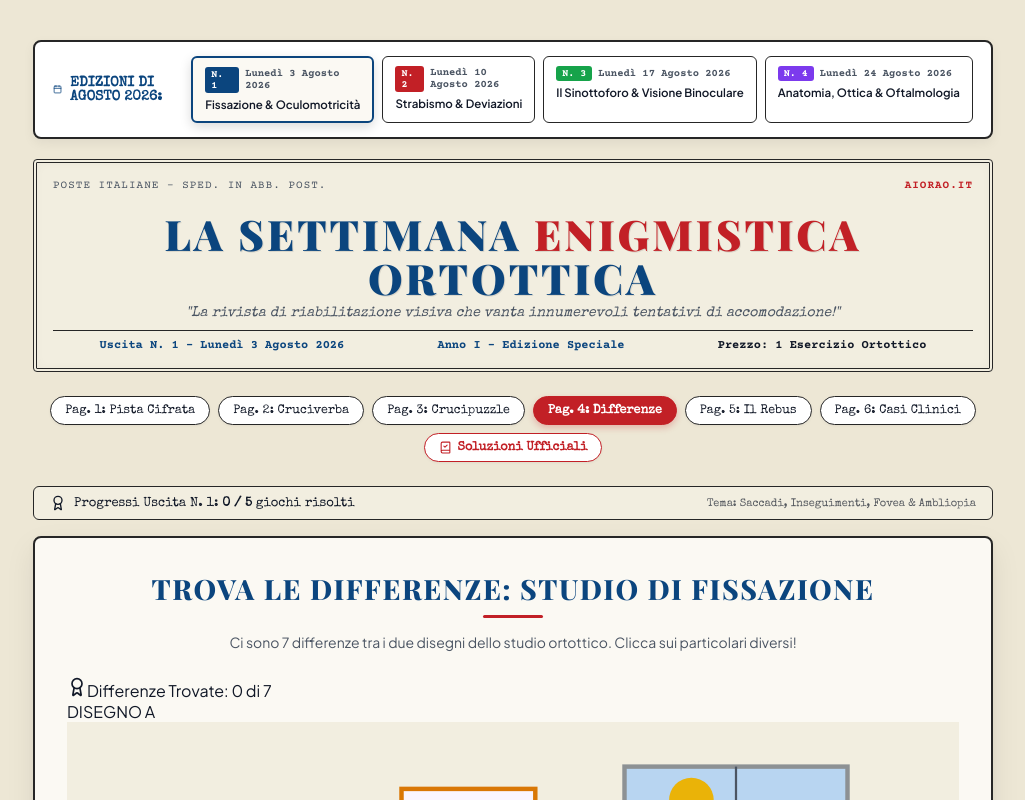
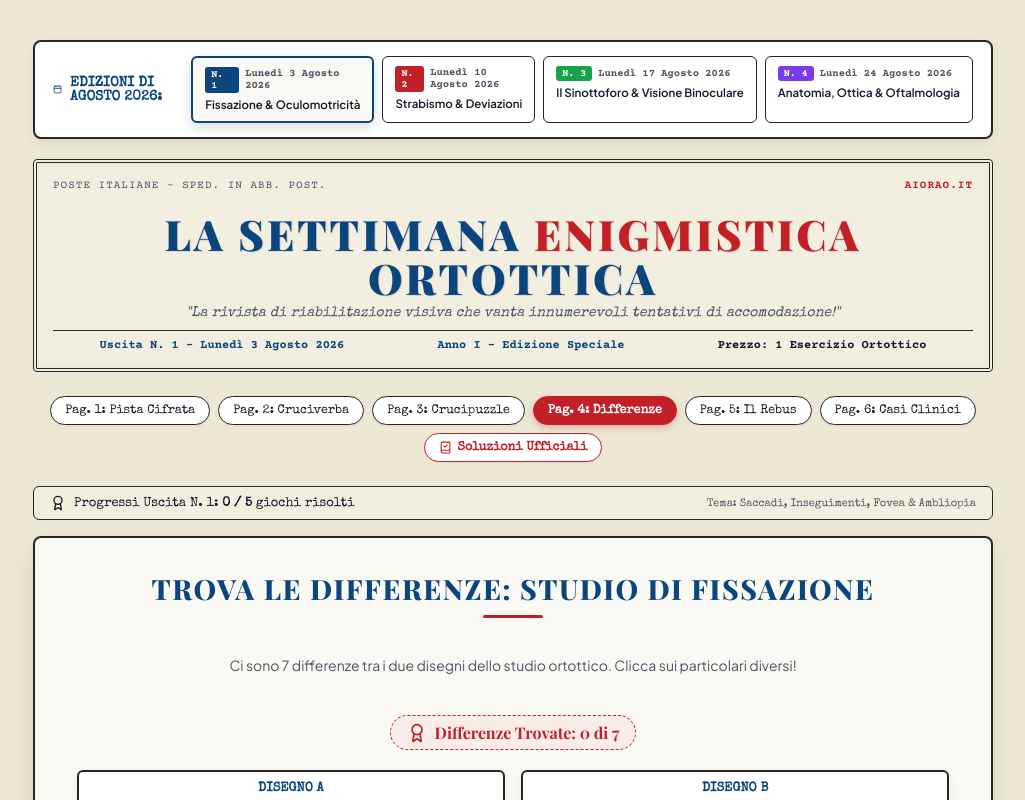
Before and after one commit to SFORNER293/Giornale-Ortottica, a React (Vite) app: page / in a window 1280 px wide. Both pictures are taken after a click on the button "Pag. 4: Differenze". Shown: the top 800 px of the page, without its empty margins (127-1152 px from the left). Built offline with nearby package versions, Linux system fonts and the light colour scheme; a web font is replaced by a local one.

Commit message:
fix: enforce horizontal side-by-side flex row display for Spot Differences in index.css

```diff
--- a/src/index.css
+++ b/src/index.css
@@ -588,6 +588,75 @@ body {
   font-weight: bold;
 }
 
+/* Spot the Differences Side-by-Side Horizontal Layout */
+.differences-container {
+  display: flex;
+  flex-direction: column;
+  align-items: center;
+  gap: 15px;
+  width: 100%;
+}
+
+.differences-view {
+  display: flex !important;
+  flex-direction: row !important;
+  justify-content: center;
+  align-items: flex-start;
+  gap: 16px;
+  width: 100%;
+}
+
+.difference-frame {
+  flex: 1 1 0%;
+  min-width: 0;
+  max-width: 48%;
+  display: flex;
+  flex-direction: column;
+  align-items: center;
+  border: 2px solid var(--border-color);
+  background-color: white;
+  padding: 10px;
+  border-radius: 6px;
+  box-shadow: var(--shadow-card);
+}
+
+.difference-frame-title {
+  font-family: var(--font-typewriter);
+  font-size: 13px;
+  font-weight: bold;
+  margin-bottom: 8px;
+  color: var(--se-blue);
+  text-transform: uppercase;
+}
+
+.difference-svg-wrapper {
+  position: relative;
+  width: 100%;
+  cursor: crosshair;
+}
+
+.difference-svg {
+  width: 100%;
+  height: auto;
+  display: block;
+  border-radius: 4px;
+}
+
+.differences-counter-banner {
+  font-family: var(--font-serif);
+  font-size: 16px;
+  font-weight: bold;
+  color: var(--se-red);
+  margin-bottom: 5px;
+  display: flex;
+  align-items: center;
+  gap: 8px;
+  background-color: rgba(194, 32, 38, 0.05);
+  border: 1px dashed var(--se-red);
+  padding: 6px 16px;
+  border-radius: 20px;
+}
+
 /* Rebus Game styles */
 .rebus-container {
   display: flex;
```
